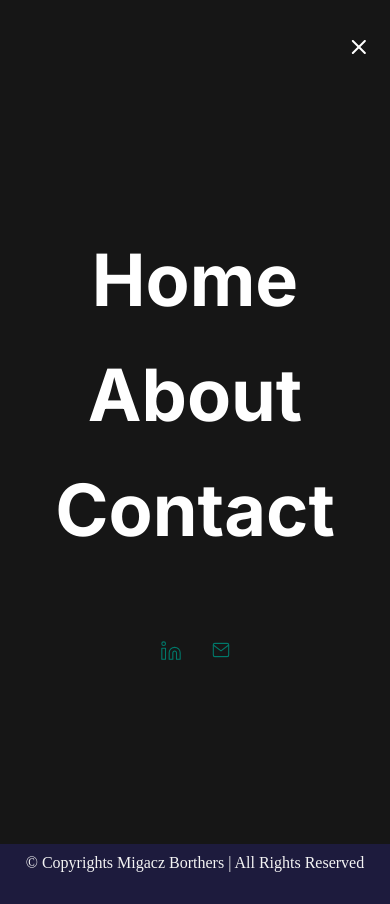
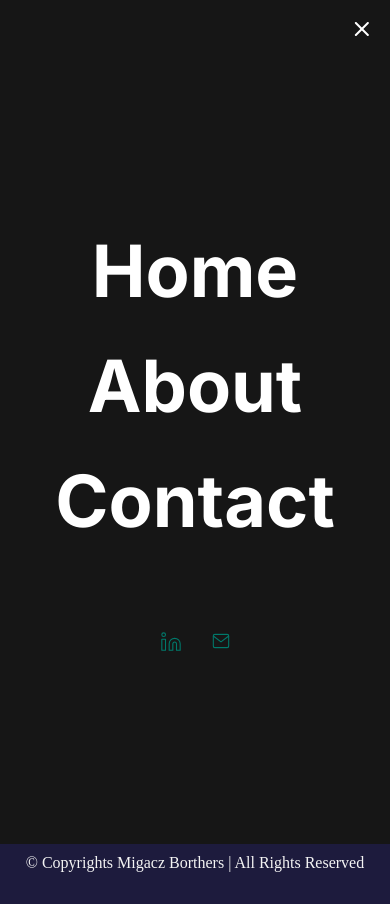
Before and after one commit to Migacz-Brothers/migacz-brothers, a Next.js app: page / in a window 390 px wide. Both pictures are taken after a click on the button 358 px from the left and 30 px from the top of the page. Built offline with nearby package versions, Linux system fonts and the light colour scheme.

Commit message:
add close animation to mobile menu

```diff
--- a/components/shared/Navbar/MobileMenu.tsx
+++ b/components/shared/Navbar/MobileMenu.tsx
@@ -1,4 +1,4 @@
-import { motion } from 'framer-motion';
+import { AnimatePresence, motion } from 'framer-motion';
 import Link from 'next/link';
 import { useState } from 'react';
 import styled from 'styled-components';
@@ -24,8 +24,22 @@ const MobileMenu = (): JSX.Element => {
       <Button onClick={toggleOpen}>
         <MobileMenuIcon />
       </Button>
+      <AnimatePresence>
         {open ? (
-        <MobileNavigationContainer>
+          <MobileNavigationContainer
+            initial={{
+              opacity: 0,
+            }}
+            animate={{
+              opacity: 1,
+            }}
+            exit={{
+              opacity: 0,
+            }}
+            transition={{
+              duration: 0.2,
+            }}
+          >
             <CloseMenuButton onClick={toggleOpen}>
               <CloseMobileMenuIcon />
             </CloseMenuButton>
@@ -108,13 +122,15 @@ const MobileMenu = (): JSX.Element => {
             </SocialLinksList>
           </MobileNavigationContainer>
         ) : null}
+      </AnimatePresence>
     </>
   );
 };
 
 const Button = styled.button`
   order: 2;
-  padding: 7px 4px;
+  padding: 7px 5.5px;
+  margin: -7px -5.5px;
 
   @media (min-width: 980px) {
     display: none;
@@ -138,15 +154,14 @@ const MobileNavigationContainer = styled(motion.div)`
 
   background-color: var(--background-primary);
 
-  padding-top: 40px;
+  padding-top: 22px;
 `;
 
 const CloseMenuButton = styled.button`
   border: 0;
   align-self: flex-end;
-  margin-right: 24px;
   padding: 6px;
-  margin: -6px 18px -6px -6px;
+  margin: -6px 15px -6px -6px;
 `;
 
 const LinksList = styled.ul`
```
Lines whose indentation alone changed are shown as unchanged.
